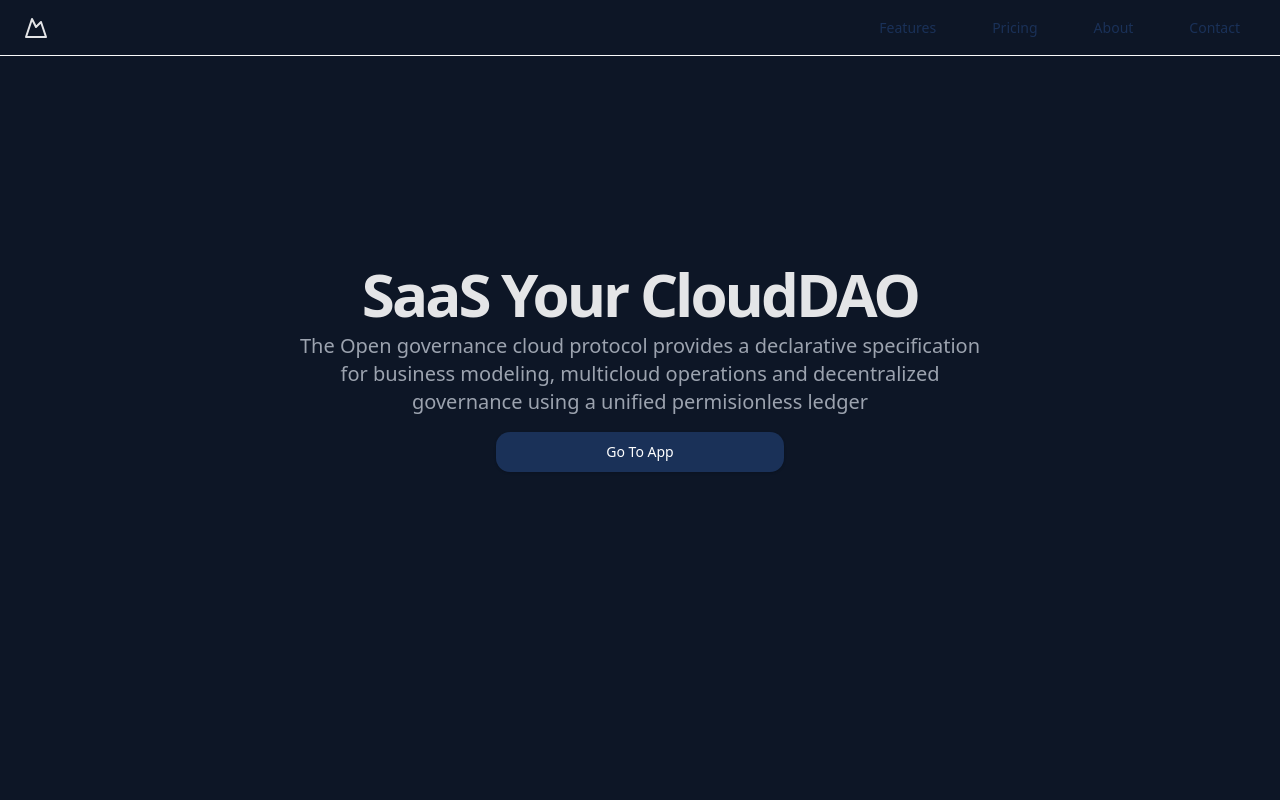
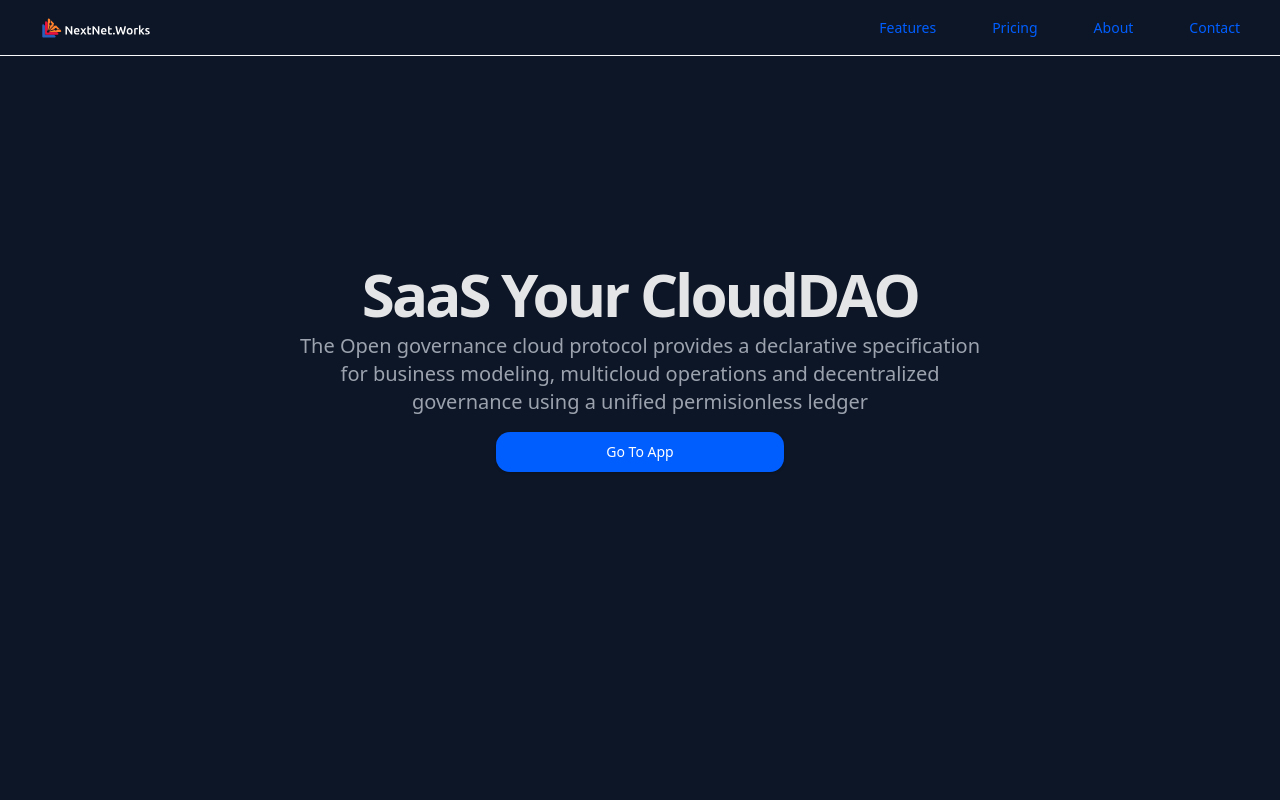
Before and after one commit to nextnet-works/marketing, a React (Vite) app: page / in a window 1280 px wide. Shown: the top 800 px of the page. Built offline with nearby package versions, Linux system fonts and the light colour scheme.

Commit message:
added colors

```diff
--- a/index.html
+++ b/index.html
@@ -3,7 +3,7 @@
   <head>
     <meta charset="UTF-8" />
     <meta name="viewport" content="width=device-width, initial-scale=1.0" />
-    <title>Xnet</title>
+    <title>NextNet</title>
   </head>
   <body>
     <div id="root"></div>
--- a/package.json
+++ b/package.json
@@ -1,5 +1,5 @@
 {
-  "name": "xnet-ui",
+  "name": "NextNet-ui",
   "private": false,
   "version": "0.0.1",
   "type": "module",
@@ -110,6 +110,8 @@
     "postcss": "^8.4.38",
     "tailwindcss": "^3.4.4",
     "typescript": "^5.4.5",
-    "vite": "^5.2.13"
+    "vite": "^5.2.13",
+    "vite-plugin-svgr": "^4.2.0",
+    "vite-svg-loader": "^5.1.0"
   }
 }
--- a/src/components/layout/Header.tsx
+++ b/src/components/layout/Header.tsx
@@ -1,13 +1,11 @@
 import { Link } from "@tanstack/react-router";
-import { MountainIcon } from "lucide-react";
 import { Button } from "../ui/button";
-
+import Logo from "../../assets/logo.svg?react";
 export const Header = () => {
   return (
     <header className="px-4 lg:px-6 h-14 flex items-center border-b border-gray-50">
       <Link href="#" className="flex items-center justify-center">
-        <MountainIcon className="h-6 w-6" />
-        <span className="sr-only">NextNet Protocol</span>
+        <Logo className="h-36 w-auto" />
       </Link>
       <nav className="ml-auto flex gap-4 sm:gap-6">
         <Button variant="link" asChild>
--- a/src/index.css
+++ b/src/index.css
@@ -4,48 +4,49 @@
 
 @layer base {
   :root {
-    --background: 218 100% 95%;
-    --foreground: 218 5% 10%;
-    --card: 218 50% 90%;
-    --card-foreground: 218 5% 11%;
-    --popover: 218 100% 95%;
-    --popover-foreground: 218 100% 10%;
-    --primary: 218 54.4% 22.4%;
-    --primary-foreground: 0 0% 100%;
-    --secondary: 218 30% 70%;
-    --secondary-foreground: 0 0% 0%;
-    --muted: 180 30% 85%;
-    --muted-foreground: 218 5% 35%;
-    --accent: 180 30% 80%;
-    --accent-foreground: 218 5% 11%;
-    --destructive: 0 100% 30%;
-    --destructive-foreground: 218 5% 90%;
-    --border: 218 30% 50%;
-    --input: 218 30% 18%;
-    --ring: 218 54.4% 22.4%;
-    --radius: 1rem;
+    --background: 218 100% 95%; /* Light background */
+    --foreground: 218 5% 10%; /* Text color */
+    --card: 218 50% 90%; /* Card background */
+    --card-foreground: 218 5% 11%; /* Card text color */
+    --popover: 218 100% 95%; /* Popover background */
+    --popover-foreground: 218 100% 10%; /* Popover text color */
+    --primary: 218 90% 35%; /* Primary button color (darker for contrast) */
+    --primary-foreground: 0 0% 100%; /* White text for primary button */
+    --secondary: 218 30% 70%; /* Secondary color */
+    --secondary-foreground: 0 0% 0%; /* Secondary text color */
+    --muted: 180 30% 85%; /* Muted background */
+    --muted-foreground: 218 5% 35%; /* Muted text color */
+    --accent: 180 30% 80%; /* Accent background */
+    --accent-foreground: 218 5% 11%; /* Accent text color */
+    --destructive: 0 100% 30%; /* Destructive background */
+    --destructive-foreground: 218 5% 90%; /* Destructive text color */
+    --border: 218 30% 50%; /* Border color */
+    --input: 218 30% 18%; /* Input background */
+    --ring: 218 54.4% 22.4%; /* Ring color */
+    --radius: 1rem; /* Border radius */
   }
+
   .dark {
-    --background: 218 50% 10%;
-    --foreground: 218 5% 90%;
-    --card: 218 50% 10%;
-    --card-foreground: 218 5% 90%;
-    --popover: 218 50% 5%;
-    --popover-foreground: 218 5% 90%;
-    --primary: 218 54.4% 22.4%;
-    --primary-foreground: 0 0% 100%;
-    --secondary: 218 30% 11%;
-    --secondary-foreground: 0 0% 100%;
-    --muted: 180 30% 15%;
-    --muted-foreground: 218 5% 60%;
-    --accent: 180 30% 15%;
-    --accent-foreground: 218 5% 90%;
-    --destructive: 0 100% 30%;
-    --destructive-foreground: 218 5% 90%;
-    --border: 218 30% 18%;
-    --input: 218 30% 18%;
-    --ring: 218 54.4% 22.4%;
-    --radius: 1rem;
+    --background: 218 50% 10%; /* Dark background */
+    --foreground: 218 5% 90%; /* Text color */
+    --card: 218 50% 10%; /* Card background */
+    --card-foreground: 218 5% 90%; /* Card text color */
+    --popover: 218 50% 5%; /* Popover background */
+    --popover-foreground: 218 5% 90%; /* Popover text color */
+    --primary: 218 100% 50%; /* Primary button color (brighter for contrast) */
+    --primary-foreground: 0 0% 100%; /* White text for primary button */
+    --secondary: 218 30% 11%; /* Secondary color */
+    --secondary-foreground: 0 0% 100%; /* Secondary text color */
+    --muted: 180 30% 15%; /* Muted background */
+    --muted-foreground: 218 5% 60%; /* Muted text color */
+    --accent: 180 30% 15%; /* Accent background */
+    --accent-foreground: 218 5% 90%; /* Accent text color */
+    --destructive: 0 100% 30%; /* Destructive background */
+    --destructive-foreground: 218 5% 90%; /* Destructive text color */
+    --border: 218 30% 18%; /* Border color */
+    --input: 218 30% 18%; /* Input background */
+    --ring: 218 54.4% 22.4%; /* Ring color */
+    --radius: 1rem; /* Border radius */
   }
 }
 
--- a/src/vite-env.d.ts
+++ b/src/vite-env.d.ts
@@ -1,5 +1,6 @@
 /// <reference types="./vite-env-override.d.ts" />
 /// <reference types="vite/client" />
+/// <reference types="vite-plugin-svgr/client" />
 
 interface ImportMetaEnv {
   NODE_SERVER_API: string;
--- a/vite.config.ts
+++ b/vite.config.ts
@@ -2,15 +2,16 @@ import path from "path";
 import react from "@vitejs/plugin-react";
 import { defineConfig } from "vite";
 import { TanStackRouterVite } from "@tanstack/router-vite-plugin";
+import svgr from "vite-plugin-svgr";
 
 export default defineConfig({
-  plugins: [react(), TanStackRouterVite()],
+  plugins: [react(), TanStackRouterVite(), svgr()],
   resolve: {
     alias: {
       "@": path.resolve(__dirname, "./src"),
       "@codemirror/state": path.resolve(
         __dirname,
-        "node_modules/@codemirror/state",
+        "node_modules/@codemirror/state"
       ),
     },
   },
```
Also changed, not shown: src/assets/logo.svg (added), 1 other file (tests, documents, lock files or other folders).
